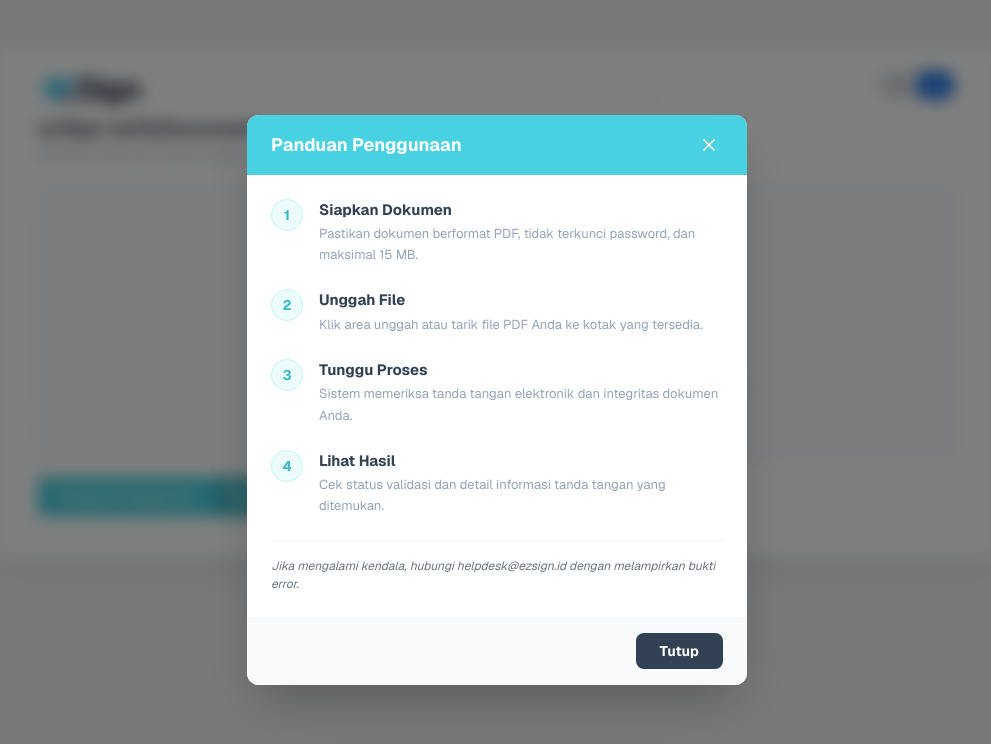
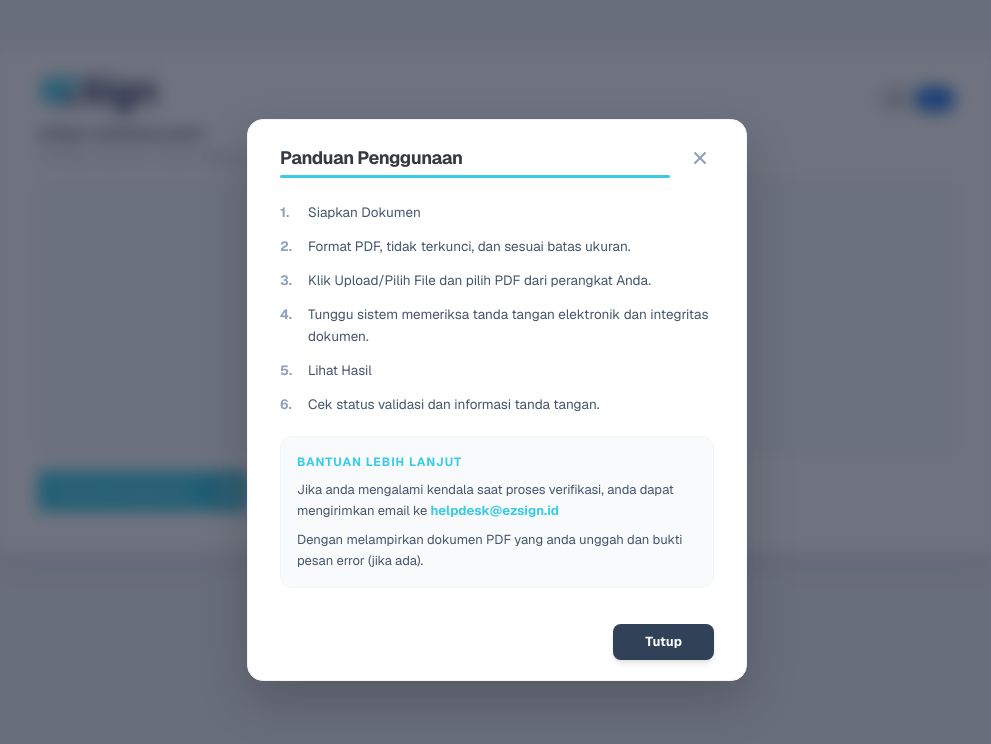
Before and after one commit to DebitaGarciaa/ezsign_verify, a Next.js app: page / in a window 1280 px wide. Both pictures are taken after a click on the button "Panduan Penggunaan". Shown: the top 744 px of the page, without its empty margins (143-1134 px from the left). Built offline with nearby package versions, Linux system fonts and the light colour scheme.

Commit message:
style: finalize professional modal UI with multi-language support

```diff
--- a/src/modules/Verify/components/Dropzone.tsx
+++ b/src/modules/Verify/components/Dropzone.tsx
@@ -122,19 +122,32 @@ export const Dropzone = ({
       <div className="w-full max-w-[1000px] bg-white rounded-md shadow-[0_15px_30px_-5px_rgba(0,0,0,0.07)] pt-4 pb-10 px-10 flex flex-col items-start border border-gray-100/50">
 
         {/* 1. Header Section dengan Switcher */}
-        <div className="mb-6 w-full flex justify-between items-start">
+       <div className="mb-3.5 w-full flex justify-between items-start">
         <div className="text-left">
-            <div className="mb-1 flex items-center gap-0">
-              <Image src="/LogoSign.png" alt="ezSign Icon" width={42} height={42} priority className="object-contain" />
-              <span className="text-[32px] font-bold text-[#1E293B] tracking-tighter -ml-1">Sign</span>
+          <div className="mb-2 flex items-center gap-0">
+            {/* PASTIKAN SRC MENGARAH KE /LogoSign.png */}
+            <Image
+              src="/LogoSign.png"
+              alt="ezSign Icon"
+              width={120} // Sesuaikan lebar agar tidak terlalu kecil
+              height={42}
+              priority
+              className="object-contain"
+            />
           </div>
-            <h1 className="text-[20px] font-bold text-[#334155] tracking-tight leading-[1.1]">ezSign verifyDocument</h1>
-            <p className="text-[#94A3B8] text-[13px] mt-2 font-medium leading-[1.1]">
-              {lang === 'id' ? 'Verifikasi Dokumen Tanda Tangan anda secara Digital' : 'Verify your Signature Document Digitally'}
+            <div className="text-left flex flex-col gap-[4px]"> {/* Gap 4px sesuai Figma */}
+              <h1 className="text-[16px] font-medium text-[#343A40] tracking-tight leading-[17.6px]">
+                ezSign verifyDocument
+              </h1>
+              <p className="text-[#94A3B8] text-[13px] font-normal leading-[19.5px]">
+                {lang === 'id'
+                  ? 'Verifikasi Dokumen Tanda Tangan anda secara Digital'
+                  : 'Verify your Signature Document Digitally'}
               </p>
             </div>
+          </div>
 
-          <div className="flex items-center bg-[#E8EAED] rounded-full p-0.5 h-8 w-[80px] shadow-inner relative mt-1">
+          <div className="flex items-center bg-[#E8EAED] rounded-full p-0.5 h-7 w-[80px] shadow-inner relative mt-5">
             <button onClick={() => setLang('en')} className={`flex-1 h-full text-[10px] font-bold rounded-full transition-all z-10 ${lang === 'en' ? 'bg-[#1A73E8] text-white shadow-md' : 'text-gray-500 hover:text-gray-700'}`}>EN</button>
             <button onClick={() => setLang('id')} className={`flex-1 h-full text-[10px] font-bold rounded-full transition-all z-10 ${lang === 'id' ? 'bg-[#1A73E8] text-white shadow-md' : 'text-gray-500 hover:text-gray-700'}`}>ID</button>
           </div>
@@ -152,13 +165,22 @@ export const Dropzone = ({
               <rect x="10" y="46" width="28" height="4" rx="1" fill="#F8FAFC" className="group-hover:fill-[#EDF2F7] transition-colors" />
             </svg>
           </div>
-          <p className="text-[15px] font-bold text-[#334155] leading-tight text-center">
+         <p className="text-[15px] font-bold text-[#343A40] leading-[16.5px] tracking-[0.2px] text-center">
             {isDragActive ? (lang === 'id' ? "Lepaskan file PDF di sini" : "Drop the PDF file here") : (
-              <>{lang === 'id' ? 'Tarik & Letakkan file di sini atau ' : 'Drag & Drop file here or '}<span className="text-[#38BDF8] group-hover:text-[#0EA5E9]">{lang === 'id' ? 'Pilih File' : 'Choose file'}</span></>
+              <>
+                {lang === 'id' ? 'Tarik & Letakkan file di sini atau ' : 'Drag & Drop file here or '}
+                <span className="text-[#38BDF8] group-hover:text-[#0EA5E9] font-bold"> {/* Pastikan span juga bold */}
+                  {lang === 'id' ? 'Pilih File' : 'Choose file'}
+                </span>
+              </>
             )}
           </p>
-          <p className="text-[#94A3B8] text-[14px] mt-2 font-medium leading-tight text-center">
-            {lang === 'id' ? 'Unggah Dokumen (Hanya dokumen dengan tipe PDF dan Maksimal 15 MB)' : 'Upload Document (Only PDF documents and Maximum 15 MB)'}
+
+          {/* Teks Keterangan Format & Size */}
+          <p className="text-[#94A3B8] text-[13px] mt-2 font-normal leading-[19.5px] tracking-[0.2px] text-center font-sans"> {/* Gunakan font-sans/Arial jika tersedia */}
+            {lang === 'id'
+              ? 'Unggah Dokumen (Hanya dokumen dengan tipe PDF dan Maksimal 15 MB)'
+              : 'Supported formats: Pdf and Maximum file size: 15MB'}
           </p>
         </div>
 
@@ -175,47 +197,93 @@ export const Dropzone = ({
             onClick={() => setIsGuideOpen(true)}
             className="flex items-stretch rounded-none overflow-hidden transition-all shadow-sm group border-none"
           >
-            <div className="bg-[#48D1E0] group-hover:bg-[#3dbcc9] text-white px-5 py-2.5 text-[13px] font-bold flex items-center">
+            <div className="bg-[#3ACCE5] hover:bg-[#2EB5CC] text-[#FFFFFF] px-[20px] py-[10px] text-[13px] font-normal font-inter flex items-center transition-colors">
               {t.guideTitle}
             </div>
-            <div className="bg-[#3BB9C7] group-hover:bg-[#35a8b4] text-white px-3 flex items-center justify-center">
+            <div className="bg-[#3BBED6] group-hover:bg-[#35a8b4] text-white px-3 flex items-center justify-center">
               <svg width="16" height="16" viewBox="0 0 24 24" fill="none" stroke="currentColor" strokeWidth="2.5" strokeLinecap="round" strokeLinejoin="round"><circle cx="12" cy="12" r="10"></circle><path d="M9.09 9a3 3 0 0 1 5.83 1c0 2-3 3-3 3"></path><line x1="12" y1="17" x2="12.01" y2="17"></line></svg>
             </div>
           </button>
         </div>
       </div>
 
-      {/* POP-UP MODAL PANDUAN PENGGUNAAN */}
       {isGuideOpen && (
-        <div className="fixed inset-0 z-[100] flex items-center justify-center bg-black/50 backdrop-blur-sm p-4">
-          <div className="bg-white w-full max-w-[500px] rounded-xl shadow-2xl overflow-hidden relative animate-in fade-in zoom-in duration-200">
-            <div className="bg-[#48D1E0] px-6 py-4 flex justify-between items-center text-white">
-              <h2 className="text-lg font-bold flex items-center gap-2">
-                {t.guideTitle}
+  <div className="fixed inset-0 z-[100] flex items-center justify-center bg-slate-900/60 backdrop-blur-sm p-4 animate-in fade-in duration-300">
+    <div className="bg-white w-full max-w-[500px] rounded-2xl shadow-[0_20px_50px_rgba(0,0,0,0.2)] overflow-hidden relative border border-slate-100 animate-in zoom-in-95 duration-200">
+
+      {/* 1. Header dengan Garis Biru Panjang */}
+      <div className="px-8 pt-6 pb-2 flex justify-between items-start">
+        <div className="w-full">
+          <h2 className="text-[18px] font-bold text-[#343A40] font-inter tracking-tight">
+            {lang === 'id' ? 'Panduan Penggunaan' : 'User Guide'}
           </h2>
-              <button onClick={() => setIsGuideOpen(false)} className="hover:bg-black/10 p-1 rounded-full transition-colors">
-                <X size={20} />
+          <div className="h-[3px] w-full bg-[#3ACCE5] rounded-full mt-1"></div>
+        </div>
+        <button
+          onClick={() => setIsGuideOpen(false)}
+          className="text-slate-400 hover:text-slate-600 p-1 rounded-full transition-all ml-4"
+        >
+          <X size={20} strokeWidth={2.5} />
         </button>
       </div>
-            <div className="p-6 space-y-6">
-              {t.steps.map((step, index) => (
-                <div key={index} className="flex gap-4">
-                  <div className="flex-shrink-0 w-8 h-8 bg-[#48D1E0]/10 text-[#3BB9C7] rounded-full flex items-center justify-center font-bold text-sm border border-[#48D1E0]/20">
-                    {index + 1}
+
+      {/* 2. Content Area: Logika Bahasa EN/ID */}
+      <div className="px-8 py-4">
+        <div className="space-y-5">
+
+          <div className="space-y-3 text-[13.5px] text-slate-600 font-inter leading-relaxed">
+            {(lang === 'id' ? [
+              "Siapkan Dokumen",
+              "Format PDF, tidak terkunci, dan sesuai batas ukuran.",
+              "Klik Upload/Pilih File dan pilih PDF dari perangkat Anda.",
+              "Tunggu sistem memeriksa tanda tangan elektronik dan integritas dokumen.",
+              "Lihat Hasil",
+              "Cek status validasi dan informasi tanda tangan."
+            ] : [
+              "Prepare Document",
+              "PDF format, unlocked, and within size limits.",
+              "Click Upload/Choose File and select PDF from your device.",
+              "Wait for the system to check electronic signatures and document integrity.",
+              "View Results",
+              "Check validation status and signature information."
+            ]).map((text, i) => (
+              /* Menggunakan Flex agar teks yang turun ke baris baru tetap sejajar di samping nomor */
+              <div key={i} className="flex gap-3 items-start">
+                <span className="flex-shrink-0 w-4 font-bold text-slate-400">{i + 1}.</span>
+                <p className="flex-1">{text}</p>
               </div>
-                  <div>
-                    <h3 className="font-bold text-[#334155] text-[15px]">{step.title}</h3>
-                    <p className="text-[#94A3B8] text-[13px] leading-relaxed mt-0.5">{step.desc}</p>
+            ))}
+          </div>
+
+          {/* Section: Bantuan Lebih Lanjut */}
+          <div className="bg-slate-50 rounded-xl p-4 border border-slate-100">
+            <h3 className="text-[12px] font-bold uppercase tracking-[1px] text-[#3ACCE5] mb-2 font-inter">
+              {lang === 'id' ? 'Bantuan Lebih Lanjut' : 'Further Assistance'}
+            </h3>
+            <div className="space-y-2 text-[13px] text-slate-600 font-inter leading-relaxed">
+              <p>
+                {lang === 'id'
+                  ? 'Jika anda mengalami kendala saat proses verifikasi, anda dapat mengirimkan email ke '
+                  : 'If you encounter issues during the verification process, you can send an email to '}
+                <a href="mailto:helpdesk@ezsign.id" className="text-[#3ACCE5] font-bold hover:underline">helpdesk@ezsign.id</a>
+              </p>
+              <p>
+                {lang === 'id'
+                  ? 'Dengan melampirkan dokumen PDF yang anda unggah dan bukti pesan error (jika ada).'
+                  : 'By attaching the PDF document you uploaded and proof of the error message (if any).'}
+              </p>
             </div>
           </div>
-              ))}
-              <div className="mt-4 pt-4 border-t border-gray-100 italic text-[12px] text-gray-500">
-                {t.footerDesc}
         </div>
       </div>
-            <div className="bg-gray-50 px-6 py-4 flex justify-end">
-              <button onClick={() => setIsGuideOpen(false)} className="bg-[#334155] hover:bg-[#1E293B] text-white px-6 py-2 rounded-lg text-sm font-bold transition-colors">
-                {t.close}
+
+      {/* 3. Footer */}
+      <div className="px-8 py-5 flex justify-end">
+        <button
+          onClick={() => setIsGuideOpen(false)}
+          className="bg-slate-700 hover:bg-slate-800 text-white px-8 py-2 rounded-lg text-[13px] font-bold transition-all shadow-md active:scale-95"
+        >
+          {lang === 'id' ? 'Tutup' : 'Close'}
         </button>
       </div>
     </div>
```
Also changed, not shown: public/LogoSign.png. Lines whose indentation alone changed are shown as unchanged.
